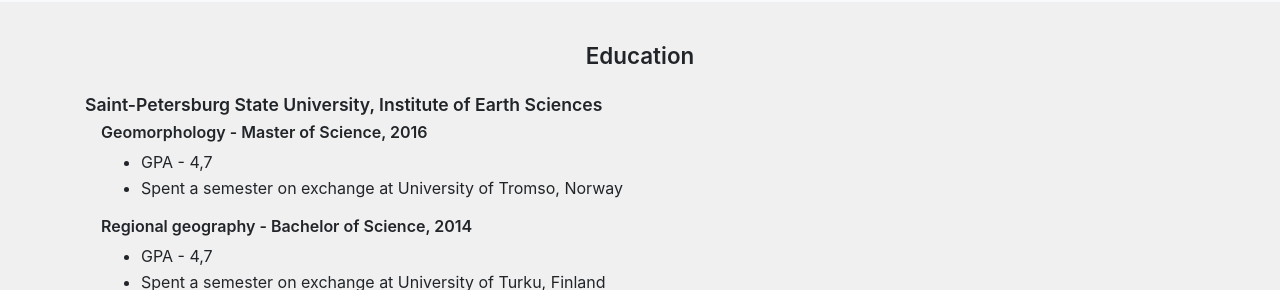
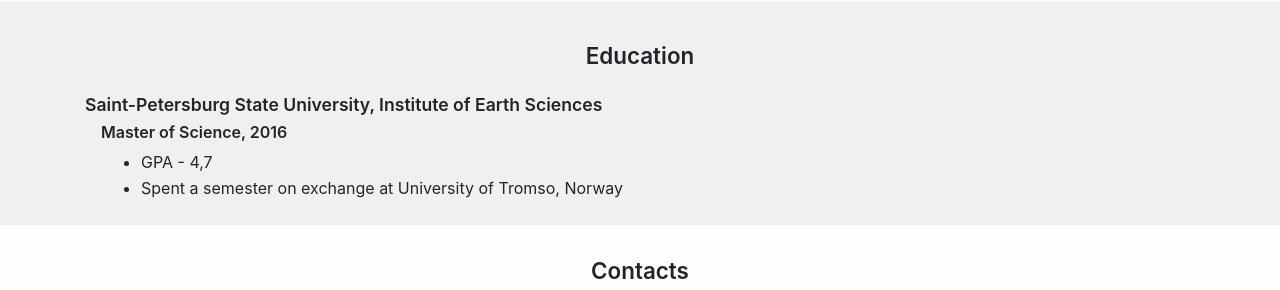
Before and after one commit to winess-me/portfolio, a website: page dist/index.html in a window 1280 px wide. Shown: the part 3840-4130 px from the top of the page. Drawn offline with nearby package versions, Linux system fonts and the light colour scheme.

Commit message:
Remove Bachelor education

```diff
--- a/dist/index.html
+++ b/dist/index.html
@@ -376,15 +376,10 @@
               <div class="col-12">
                 <h4>Saint-Petersburg State University, Institute of Earth Sciences</h4>
                 <div class="px-3">
-                  <h5>Geomorphology - Master of Science, 2016</h5>
+                  <h5>Master of Science, 2016</h5>
                   <ul>
                     <li>GPA - 4,7</li>
                     <li>Spent a semester on exchange at University of Tromso, Norway</li>
-                  </ul>
-                  <h5>Regional geography - Bachelor of Science, 2014</h5>
-                  <ul>
-                    <li>GPA - 4,7</li>
-                    <li>Spent a semester on exchange at University of Turku, Finland</li>
                   </ul>
                 </div>
               </div>
```
